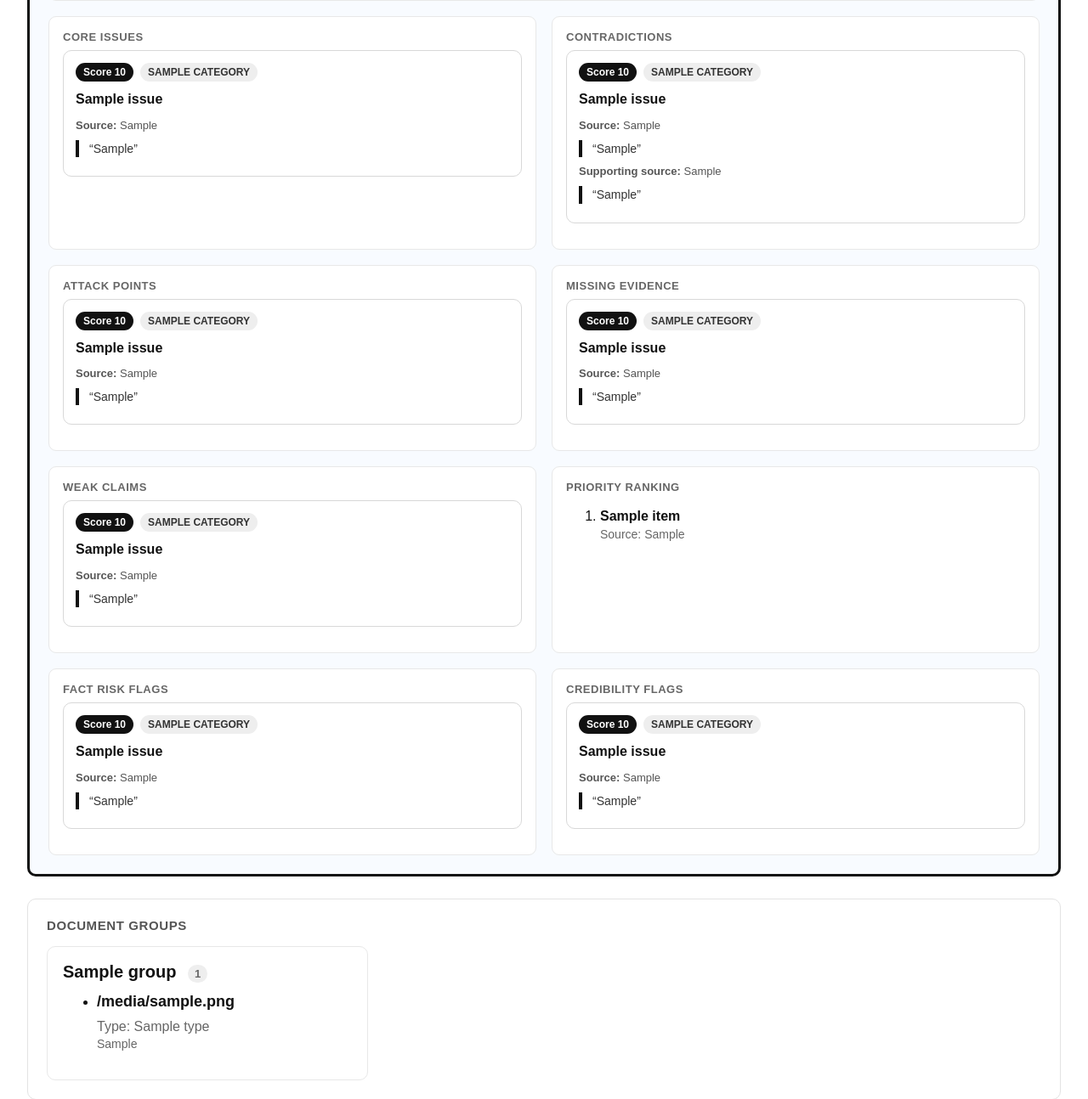
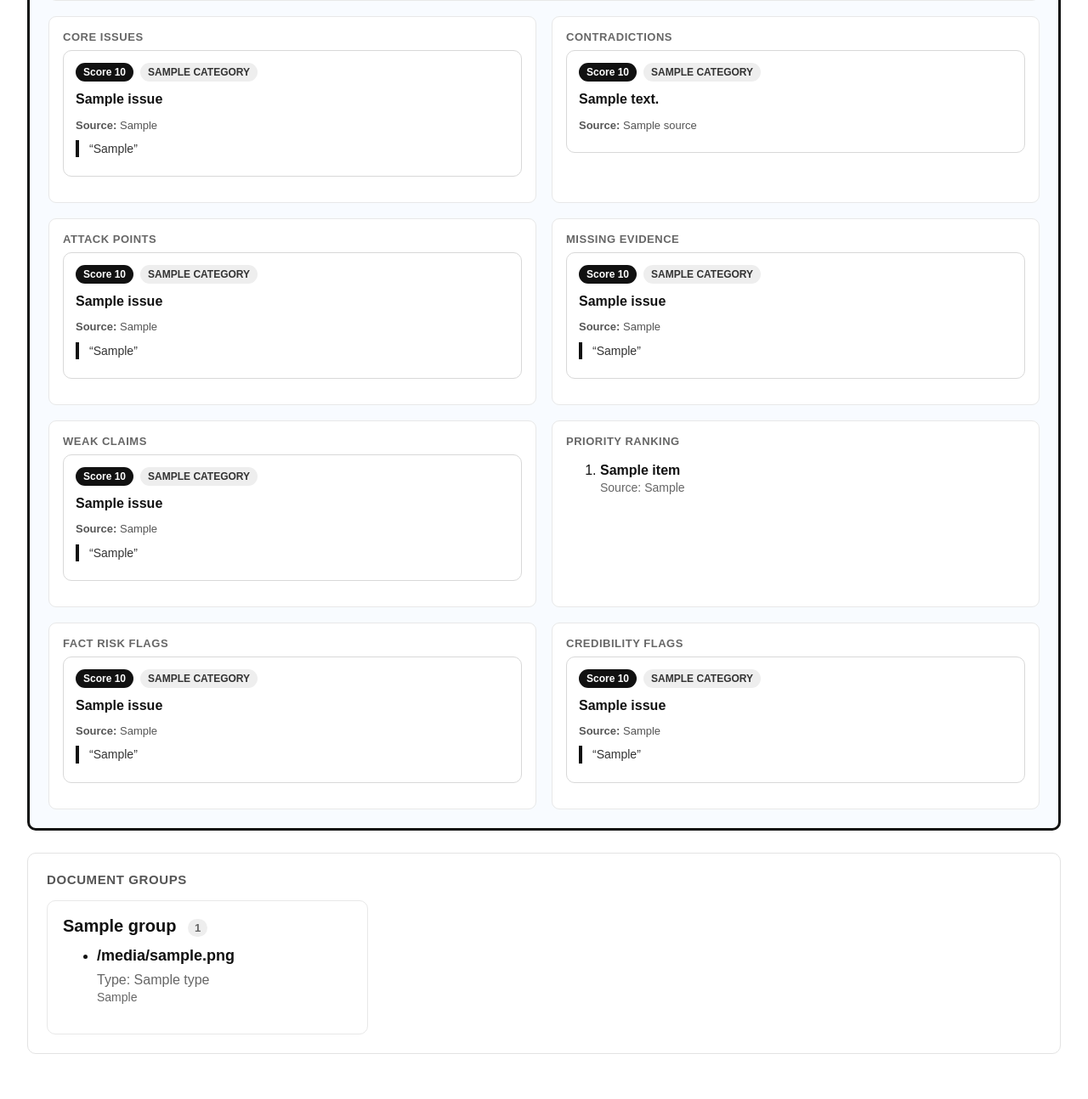
Before and after one commit to nhpcorp35/legal-ai, a Flask app: template templates/matter.html in a window 1280 px wide. Shown: the part 1371-2665 px from the top of the page at 85% size. After the commit the page ends 2612 px from the top, so only its background shows below. Run offline with Flask 3, Linux system fonts and the light colour scheme; the template is opened without the code that fills it: most values are stand-ins (such as "Sample title", 1, 10 or a date in 2020).

Commit message:
Connect contradictions panel to contradiction engine

```diff
--- a/templates/matter.html
+++ b/templates/matter.html
@@ -557,31 +557,19 @@
                 <div class="box issue-box">
                     <div class="label">Contradictions</div>
 
-                    {% if matter.issue_packet.contradictions %}
-                        {% for item in matter.issue_packet.contradictions %}
+                    {% if matter.contradiction_analysis.cards %}
+                        {% for item in matter.contradiction_analysis.cards %}
                             <div class="trace-card">
                                 <div class="trace-head">
                                     <span class="score-badge">Score {{ item.score }}</span>
                                     <span class="category-badge">{{ item.category or "contradiction" }}</span>
                                 </div>
 
-                                <div class="trace-issue">{{ item.issue }}</div>
+                                <div class="trace-issue">{{ item.summary }}</div>
 
                                 <div class="trace-meta">
-                                    <strong>Source:</strong> {{ item.source_document or "—" }}
+                                    <strong>Source:</strong> {{ item.source or "—" }}
                                 </div>
-
-                                {% if item.source_snippet %}
-                                    <div class="trace-quote">“{{ item.source_snippet }}”</div>
-                                {% endif %}
-
-                                {% if item.supporting_allegation %}
-                                    <div class="trace-meta">
-                                        <strong>Supporting source:</strong>
-                                        {{ item.supporting_source_document or "—" }}
-                                    </div>
-                                    <div class="trace-quote">“{{ item.supporting_allegation }}”</div>
-                                {% endif %}
                             </div>
                         {% endfor %}
                     {% else %}
```
